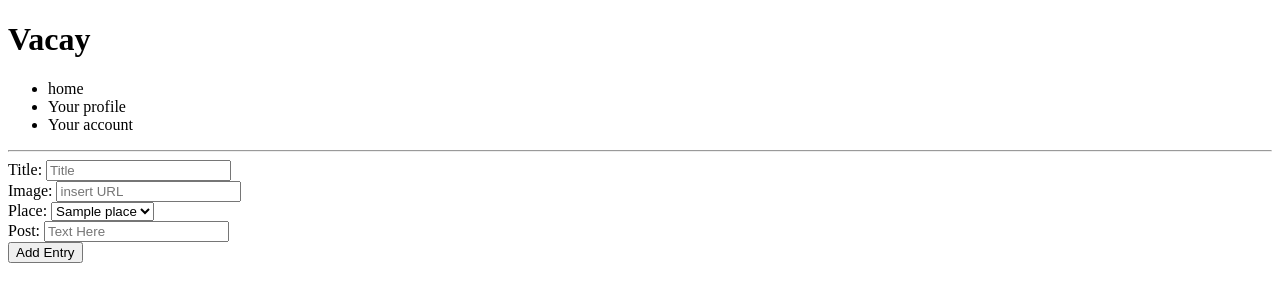
After one commit to mattnorris1990/Vacay-travel-journalling-project, a Flask app: page /countries/places/entries/addentry in a window 1280 px wide. The commit adds this page. Shown: the top 302 px of the page. Run offline with Flask 2, Linux system fonts and the light colour scheme; a database or web service that is not in the repository returns one stand-in record (values such as "Sample title"); some libraries are stand-ins or nearby versions.

Commit message:
added add place entry functionality on front-end

```diff
--- a/app.py
+++ b/app.py
@@ -3,9 +3,11 @@ from flask import Flask
 from controllers.countries_controller import countries_blueprint
 from controllers.places_controller import places_blueprint
 from controllers.country_entry_controller import countryentry_blueprint
+from controllers.place_entry_controller import placeentry_blueprint
 
 app = Flask(__name__)
 
 app.register_blueprint(countries_blueprint)
 app.register_blueprint(places_blueprint)
 app.register_blueprint(countryentry_blueprint)
+app.register_blueprint(placeentry_blueprint)
--- a/controllers/country_entry_controller.py
+++ b/controllers/country_entry_controller.py
@@ -19,6 +19,11 @@ def add_country_entry_form():
 
     country_id = request.form['country_id']
     country = country_repository.select(country_id)
+
+    if len(request.form['image']) > 0:
+        image = request.form['image']
+    else:
+        image = "images/placeholder_country_image.jpg"
 
     text = request.form['entry_text']
 
--- /dev/null
+++ b/controllers/place_entry_controller.py
@@ -0,0 +1,32 @@
+from flask import Flask, render_template, Blueprint, request, redirect, url_for
+from repositories import place_repository, place_entry_repository
+from models.place_entry import Place_Entry
+from models.place import Place
+from models.country import Country
+
+placeentry_blueprint = Blueprint("countries/places/entries", __name__)
+
+@placeentry_blueprint.route("/countries/places/entries/addentry")
+def add_place_entry_page():
+    places = place_repository.select_all()
+
+    return render_template('countries/places/place-entries/add-entry.html', places = places)
+
+@placeentry_blueprint.route("/countries/places/entries/addentry", methods = ['POST'])
+def add_place_entry_form():
+    title = request.form['entry_title']
+
+    place_id = request.form['place_id']
+    place = place_repository.select(place_id)
+
+    if len(request.form['image']) > 0:
+        image = request.form['image']
+    else:
+        image = "images/placeholder_country_image.jpg"
+
+    text = request.form['entry_text']
+
+    place_entry_object = Place_Entry(title, text, image, place)
+    place_entry_repository.save(place_entry_object)
+
+    return redirect (f'/countries/places/{ place_id }')
--- a/controllers/places_controller.py
+++ b/controllers/places_controller.py
@@ -1,5 +1,5 @@
 from flask import Flask, render_template, Blueprint, request, redirect, url_for
-from repositories import country_repository, place_repository
+from repositories import country_repository, place_repository, place_entry_repository
 from models.country import Country
 from models.place import Place, update_place_visit_status
 
@@ -29,7 +29,8 @@ def add_place_form():
 @places_blueprint.route('/countries/places/<id>')
 def show_place(id):
     place = place_repository.select(id)
-    return render_template('countries/places/show-place.html', place = place)
+    entries = place_entry_repository.select_all()
+    return render_template('countries/places/show-place.html', place = place, entries = entries)
 
 @places_blueprint.route('/countries/places/<id>/delete', methods = ['POST'])
 def delete_place(id):
--- /dev/null
+++ b/templates/countries/places/place-entries/add-entry.html
@@ -0,0 +1,32 @@
+{% extends "base.html" %}
+
+{% block content %}
+<form action="/countries/places/entries/addentry" method="post">
+    <div>
+        <label for="entry_title">Title:</label>
+        <input type="text" id="entry_title" name="entry_title" placeholder="Title" required>
+      </div>
+
+    <div>
+        <label for="entry_image">Image:</label>
+        <input type="text" id="image" name="image" placeholder="insert URL">
+      </div>
+
+    <div>
+        <label for="place">Place:</label>
+        <select name="place_id" id="place_id">
+            {% for place in places %}
+            <option value="{{ place.id }}">
+                {{ place.name }}
+            </option>
+            {% endfor %}
+        </select>
+    </div>
+
+    <div>
+        <label for="entry_text">Post:</label>
+        <input type="textarea" id="entry_text" name="entry_text" placeholder="Text Here" required>
+      </div>
+
+    <button type="submit">Add Entry</button>
+{% endblock %}
--- a/templates/countries/show-country.html
+++ b/templates/countries/show-country.html
@@ -61,6 +61,7 @@
     <h2>My entries for {{ country.name }}</h2>
 
     {% for entry in entries %}
+        {% if country.id == entry.country.id %}
             <p>
                 <a href="/countries/entries/{{ entry.id }}">{{ entry.title }}</a>
                 </p>
@@ -68,6 +69,7 @@
                     {{ entry.text }}
                 </p>
                 <hr>
+        {% endif %}
     {% endfor %}
 
     <a href="/countries/entries/addentry">
```
Also changed, not shown: templates/countries/places/show-place.html (+21 -0 lines). Lines whose indentation alone changed are shown as unchanged.
